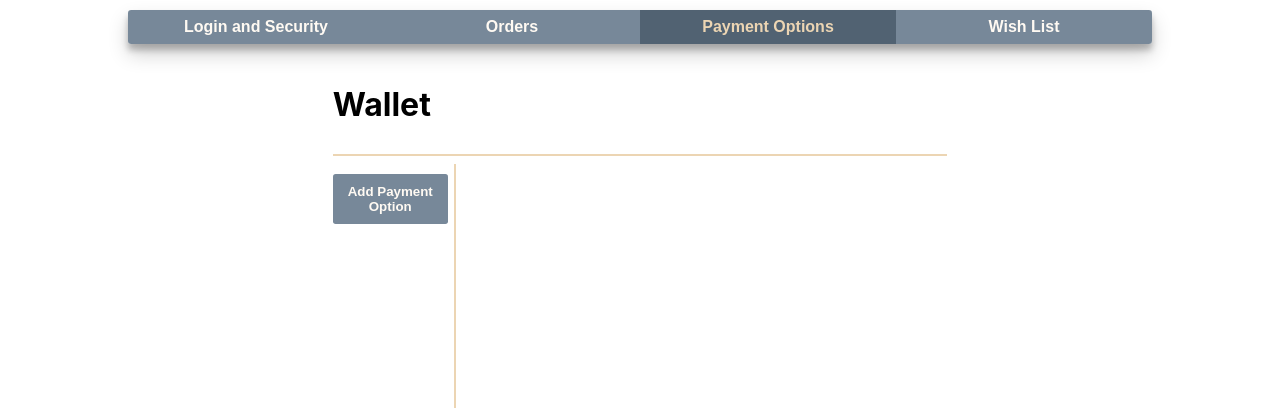
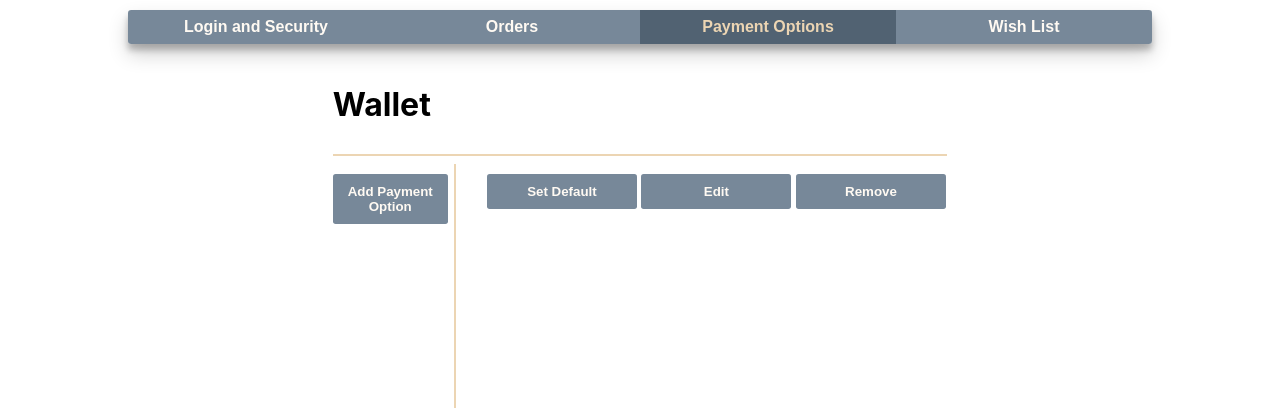
Before and after one commit to Gyu-Park/Book-Store-Website-Project, a Spring app: template src/main/resources/templates/account.html in a window 1280 px wide, after a click on "Payment Options". Shown: the part 77-485 px from the top of the page. Run offline with Thymeleaf, Linux system fonts and the light colour scheme; the template is opened without the code that fills it, so the values that code supplies are empty; some of the project's set-up classes (security, data sources, template engines, error pages and the like) are left out, and stand-ins take their place; some libraries are stand-ins or nearby versions.

Commit message:
Update card style in the payment option tab

```diff
--- a/src/main/resources/static/css/account.css
+++ b/src/main/resources/static/css/account.css
@@ -246,6 +246,22 @@ button[type="form-buy-again"] {
   border-radius: 0.2em;
 }
 
+.buttons-for-edit-card {
+	text-align: center;
+	margin-left: 30px;
+}
+
+.buttons-for-edit-card button {
+  background-color: #778899;
+  color: #fffaf3;
+  margin-top: 10px;
+  padding: 10px;
+  width: 150px;
+  height: auto;
+  border: none;
+  border-radius: 0.2em;
+}
+
 .payment-tabs #bookmark {
   position: absolute;
   height: 30px;
@@ -255,6 +271,7 @@ button[type="form-buy-again"] {
 }
 
 .paymentTabContent {
+  min-height: 240px;
   margin-right: 10px;
   padding: 10px 20px 15px 20px;
   overflow: none;
@@ -348,10 +365,6 @@ button[type="form-buy-again"] {
   width: 30px;
   margin-top: -90px;
   position: absolute;
-}
-
-.card-container .front .cardImage #issuer {
-	margin-right: -250px;
 }
 
 .front .card-number-box {
--- a/src/main/resources/templates/account.html
+++ b/src/main/resources/templates/account.html
@@ -231,6 +231,7 @@
 
                 <div class="account-col-80">
                     <!--Payment Option Template-->
+                    <div class="template-card">
 	                    <div th:each="card, cardStat : ${card}">
 	                        <div th:id="'payment-option-' + ${cardStat.count}" class="paymentTabContent">
 	                            <div class="card-container">
@@ -286,6 +287,12 @@
 	                                    </div>
 	                                </div>
 	                            </div>
+	                        </div>
+	                    </div>
+	                    <div class="buttons-for-edit-card">
+		                    <button class="form-paymentTablinks">Set Default</button>
+		                    <button class="form-paymentTablinks">Edit</button>
+		                    <button class="form-paymentTablinks">Remove</button>
 	                    </div>
 	                </div>
                     <!--End-->
```
Lines whose indentation alone changed are shown as unchanged.
